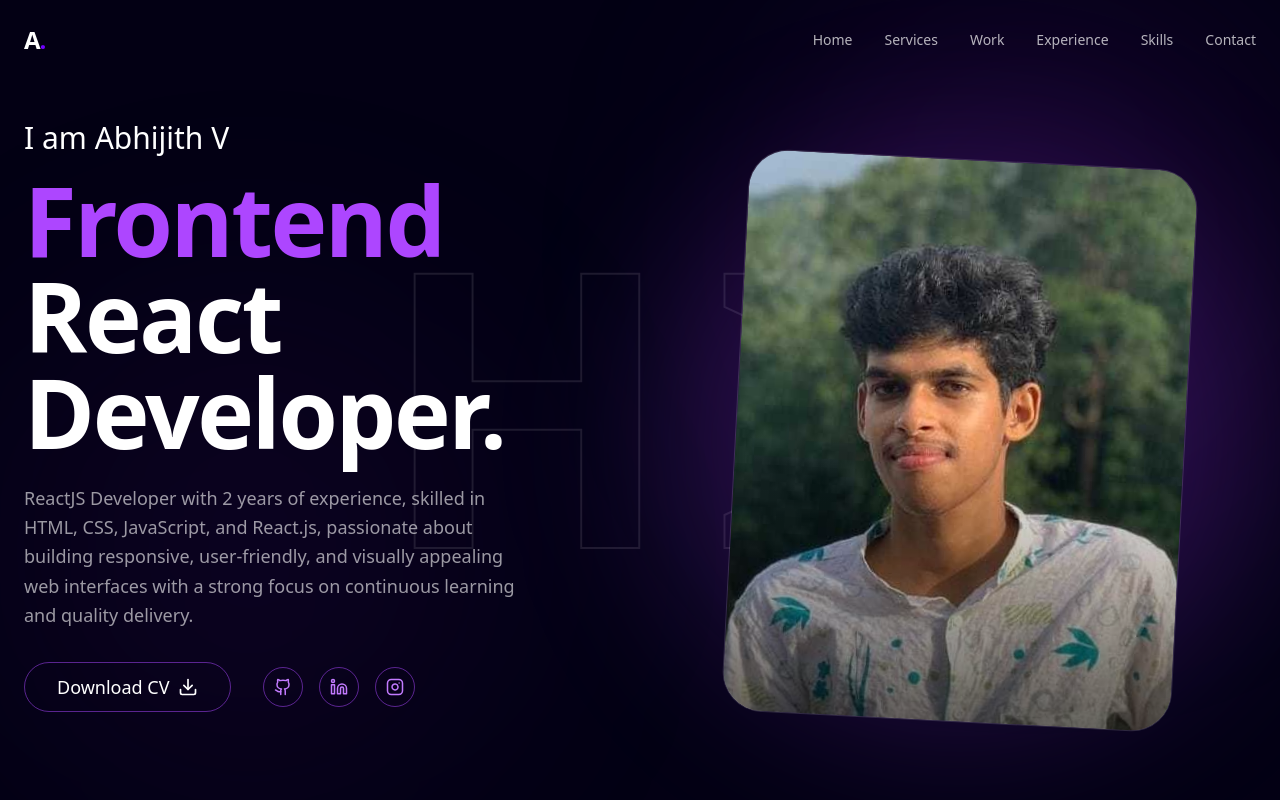
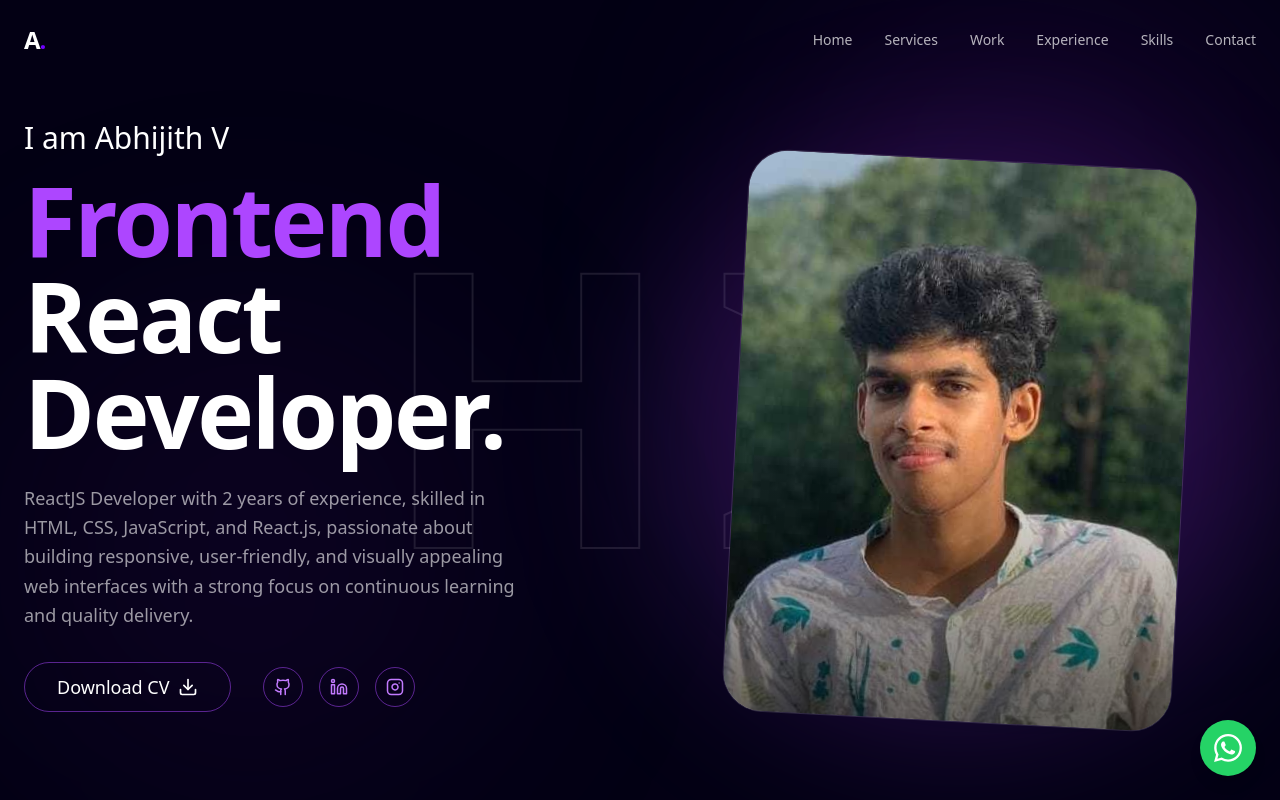
Before and after one commit to Abhijith200/abhi-blog, a Next.js app: page / in a window 1280 px wide. Shown: the top 800 px of the page. Built offline with nearby package versions, Linux system fonts and the light colour scheme.

Commit message:
added whatsapp icon

```diff
--- a/src/app/layout.tsx
+++ b/src/app/layout.tsx
@@ -1,6 +1,7 @@
 import type { Metadata } from "next";
 import { Inter, Outfit } from "next/font/google";
 import "./globals.css";
+import WhatsAppButton from "@/components/WhatsAppButton";
 
 const outfit = Outfit({
   subsets: ["latin"],
@@ -29,6 +30,7 @@
         className={`${outfit.variable} ${inter.variable} antialiased bg-background text-foreground scroll-smooth selection:bg-purple-500/30 font-sans`}
       >
         {children}
+        <WhatsAppButton />
       </body>
     </html>
   );
--- /dev/null
+++ b/src/components/WhatsAppButton.tsx
@@ -0,0 +1,43 @@
+'use client';
+
+import { motion } from 'framer-motion';
+
+export default function WhatsAppButton() {
+  const phoneNumber = "+917510928324";
+  const message = "Hi! I would like to connect.";
+  const whatsappUrl = `https://wa.me/${phoneNumber}?text=${encodeURIComponent(message)}`;
+
+  return (
+    <div className="fixed bottom-6 right-6 z-50 flex items-center justify-center w-14 h-14">
+      <motion.a
+        href={whatsappUrl}
+        target="_blank"
+        rel="noopener noreferrer"
+        className="relative flex items-center justify-center w-14 h-14 bg-[#25D366] text-white rounded-full shadow-lg hover:bg-[#20bd5a] transition-colors focus:outline-none focus:ring-2 focus:ring-offset-2 focus:ring-[#25D366] group"
+        initial={{ scale: 0, opacity: 0 }}
+        animate={{ scale: 1, opacity: 1 }}
+        transition={{
+          type: "spring",
+          stiffness: 260,
+          damping: 20,
+          delay: 0.5
+        }}
+        whileHover={{ scale: 1.1 }}
+        whileTap={{ scale: 0.9 }}
+        aria-label="Chat on WhatsApp"
+      >
+        <svg
+          xmlns="http://www.w3.org/2000/svg"
+          width="28"
+          height="28"
+          viewBox="0 0 24 24"
+          fill="currentColor"
+        >
+          <path d="M17.472 14.382c-.297-.149-1.758-.867-2.03-.967-.273-.099-.471-.148-.67.15-.197.297-.767.966-.94 1.164-.173.199-.347.223-.644.075-.297-.15-1.255-.463-2.39-1.475-.883-.788-1.48-1.761-1.653-2.059-.173-.297-.018-.458.13-.606.134-.133.298-.347.446-.52.149-.174.198-.298.298-.497.099-.198.05-.371-.025-.52-.075-.149-.669-1.612-.916-2.207-.242-.579-.487-.5-.669-.51a12.8 12.8 0 0 0-.57-.01c-.198 0-.52.074-.792.372-.272.297-1.04 1.016-1.04 2.479 0 1.462 1.065 2.875 1.213 3.074.149.198 2.096 3.2 5.077 4.487.709.306 1.262.489 1.694.625.712.227 1.36.195 1.871.118.571-.085 1.758-.719 2.006-1.413.248-.694.248-1.289.173-1.413-.074-.124-.272-.198-.57-.347m-5.421 7.403h-.004a9.87 9.87 0 0 1-5.031-1.378l-.361-.214-3.741.982.998-3.648-.235-.374a9.86 9.86 0 0 1-1.51-5.26c.001-5.45 4.436-9.884 9.888-9.884 2.64 0 5.122 1.03 6.988 2.898a9.825 9.825 0 0 1 2.893 6.994c-.003 5.45-4.437 9.884-9.885 9.884m8.413-18.297A11.815 11.815 0 0 0 12.05 0C5.495 0 .16 5.335.157 11.892c0 2.096.547 4.142 1.588 5.945L.057 24l6.305-1.654a11.882 11.882 0 0 0 5.683 1.448h.005c6.554 0 11.89-5.335 11.893-11.893a11.821 11.821 0 0 0-3.48-8.413Z" />
+        </svg>
+      </motion.a>
+      {/* Background pulsing effect */}
+      <span className="absolute -z-10 block w-14 h-14 rounded-full bg-[#25D366] opacity-75 animate-ping duration-1000"></span>
+    </div>
+  );
+}
```
